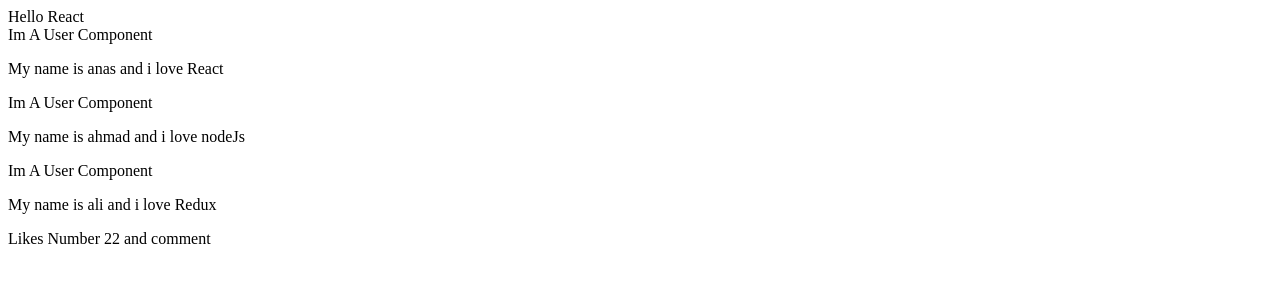
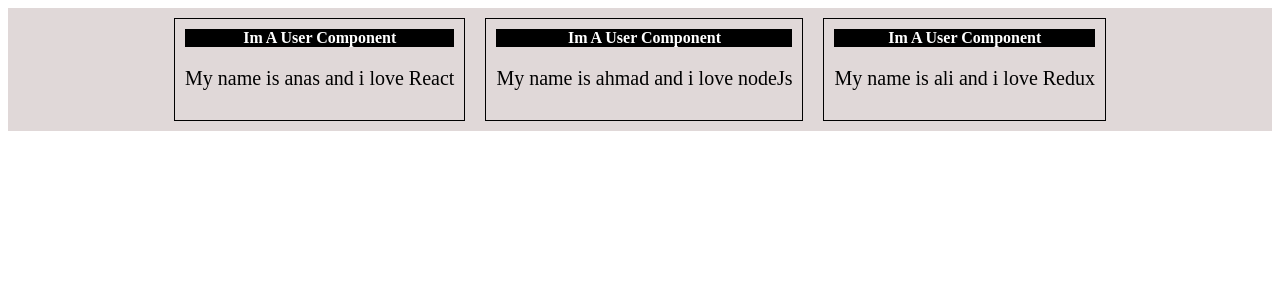
Before and after one commit to anasshahwan/ReactJs-YouTube-Course, a React (Create React App) app: page / in a window 1280 px wide. Shown: the top 300 px of the page. Built offline with nearby package versions, Linux system fonts and the light colour scheme.

Commit message:
Add Style To User Component Using Inline And External CSS

```diff
--- /dev/null
+++ b/src/App.css
@@ -0,0 +1,4 @@
+.container {
+    display: flex;
+    justify-content: center;
+}
--- a/src/App.js
+++ b/src/App.js
@@ -1,6 +1,7 @@
 import React, { Component } from 'react';
-import User from './Components/User';
+import User from './Components/UserComponent/User';
 import Card from './Components/Card';
+import './App.css'
 
 class App extends Component {
   render() {
@@ -12,16 +13,17 @@
       title:"hii i love react ",
       desc : "this is a awesome!!"
     }
+    const myStyle = {
+      backgroundColor : '#e0d8d8',
+      fontSize:'20px'
+    }
 
 
     return (
-      <div>
-      <div>Hello React</div>
-      <User name="anas" any="React" info ={user} />
+      <div className='container'  style={myStyle} >
+        <User name="anas" any="React" info ={user} />
         <User name="ahmad" any="nodeJs"/>
         <User name="ali" any="Redux"/>
-        <Card likes ={22} comments={comments}/>
-
       </div>
     );
   }
--- /dev/null
+++ b/src/Components/UserComponent/User.css
@@ -0,0 +1,21 @@
+.userCard {
+    border: 1px solid black;
+    padding: 10px;
+    margin: 10px;
+    text-align: center;
+}
+
+.header {
+    font-weight: bold;
+    font-size: 16px;
+    background-color: black;
+    color:white;
+}
+.header:hover{
+    background-color: red
+}
+@media (max-width:500px){
+    .userCard {
+        width: 300px;
+    }
+}
--- a/src/Components/User.js
+++ b/src/Components/UserComponent/User.js
@@ -1,10 +1,10 @@
 import React, { Component } from 'react';
-
+import './User.css'
 class User extends Component {
   render() {
         const {name , any } = this.props;
     return (
-            <div>  <div>Im A User Component </div>
+            <div className='userCard'>  <div className="header">Im A User Component </div>
             <p>My name is {name }  and i love {any} </p>
       </div>
     );
```
